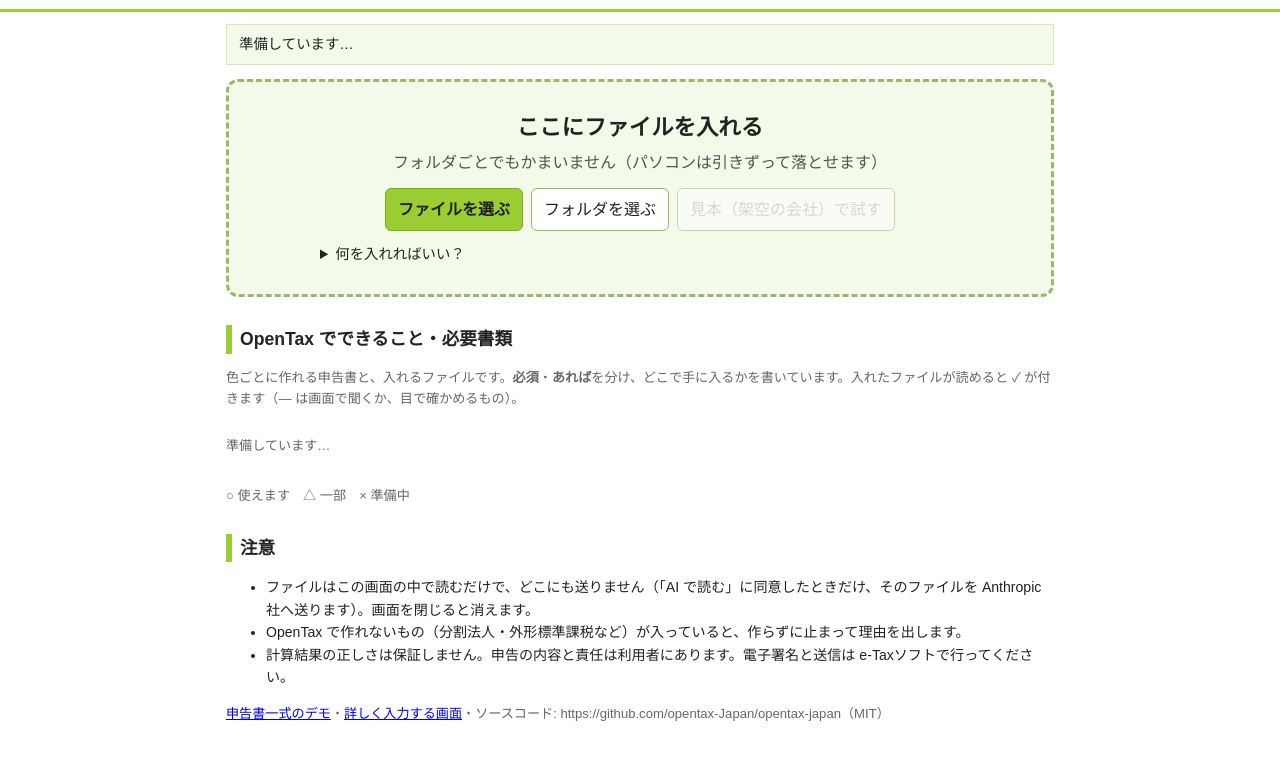
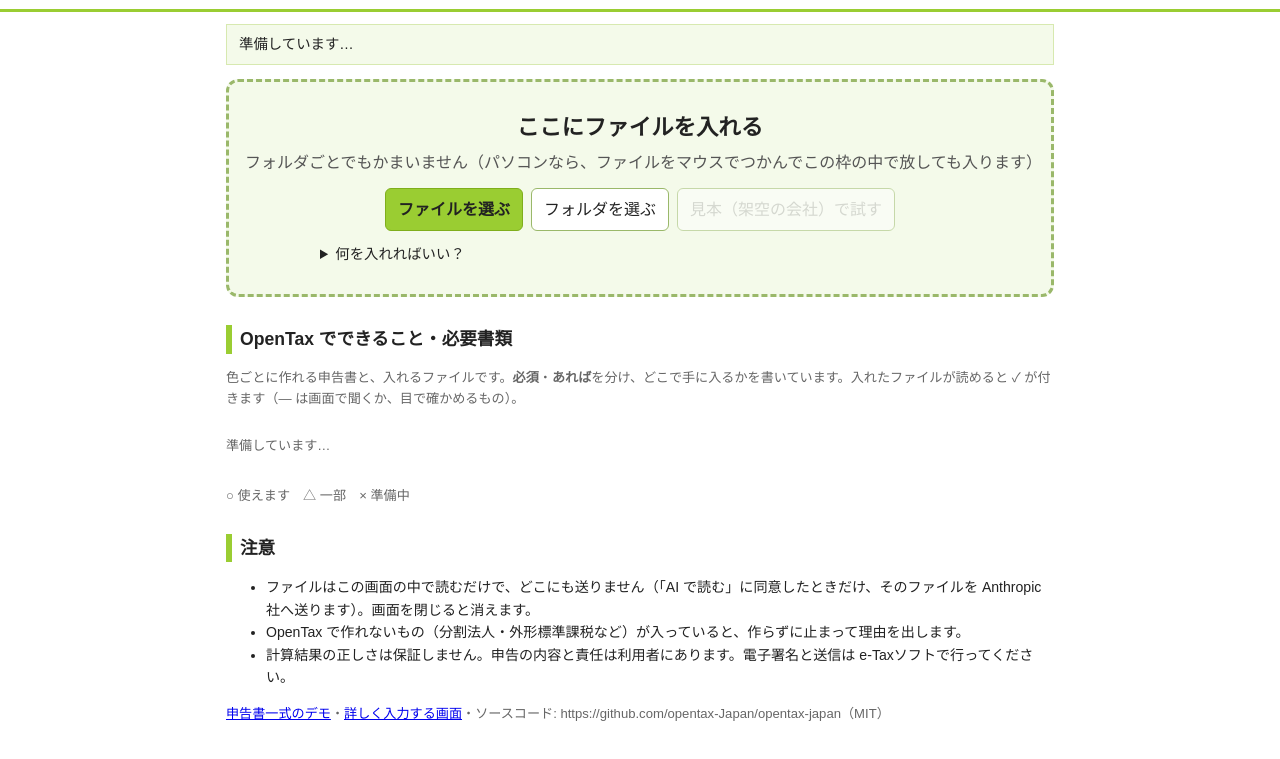
Before and after one commit to opentax-Japan/opentax-japan, a browser extension: page web/index.html in a window 1280 px wide. Shown: the part 75-834 px from the top of the page. Drawn offline with Linux system fonts and the light colour scheme.

Commit message:
かんたん入口: 「引きずって落とせます」を「マウスでつかんでこの枠の中で放しても入ります」に
Co-Authored-By: Claude Opus 5.5 <noreply@anthropic.com>

```diff
--- a/web/index.html
+++ b/web/index.html
@@ -20,7 +20,7 @@
 
   <section id="drop" class="dropzone" tabindex="0" aria-label="ファイルを入れる場所">
     <p class="drop-title">ここにファイルを入れる</p>
-    <p class="drop-sub">フォルダごとでもかまいません（パソコンは引きずって落とせます）</p>
+    <p class="drop-sub">フォルダごとでもかまいません（パソコンなら、ファイルをマウスでつかんでこの枠の中で放しても入ります）</p>
     <div class="row center">
       <label class="file-button primary-like">ファイルを選ぶ<input type="file" id="pick-files" multiple></label>
       <label class="file-button" id="pick-folder-label">フォルダを選ぶ<input type="file" id="pick-folder" webkitdirectory multiple></label>
```
